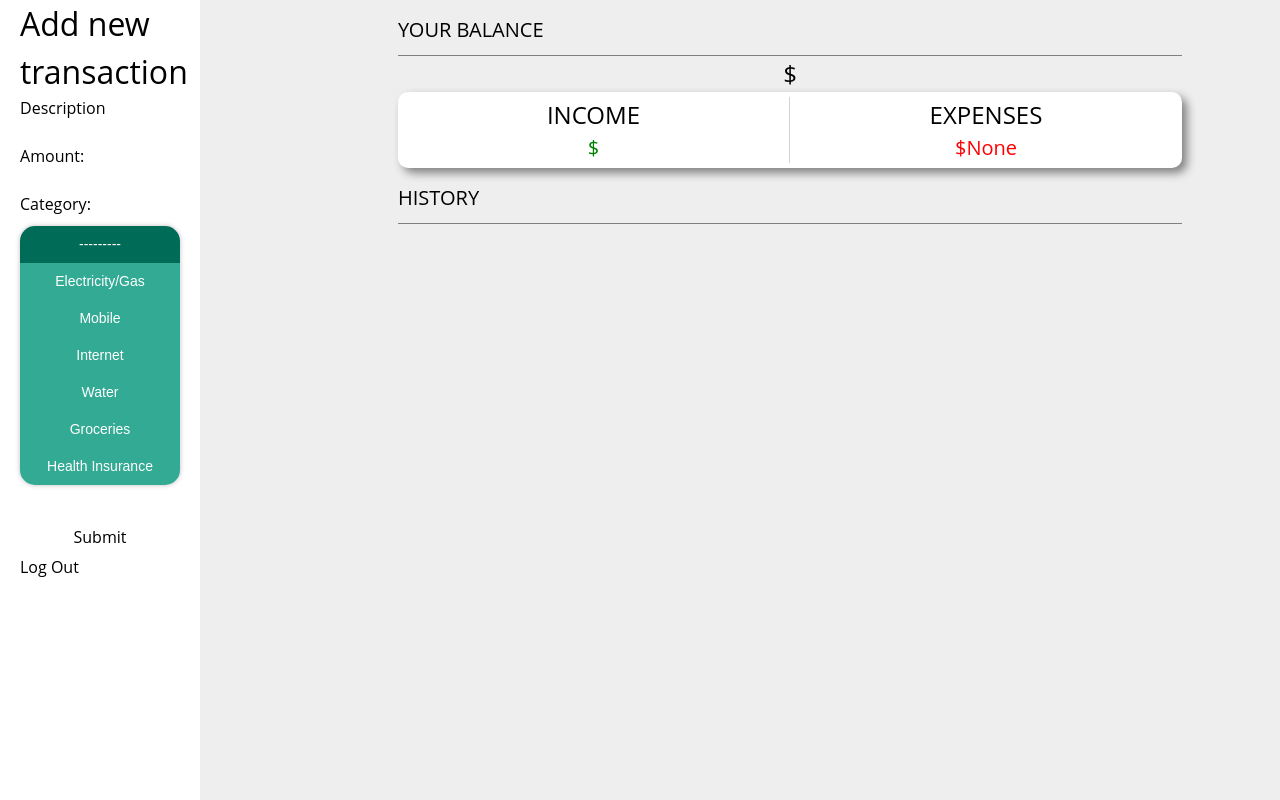
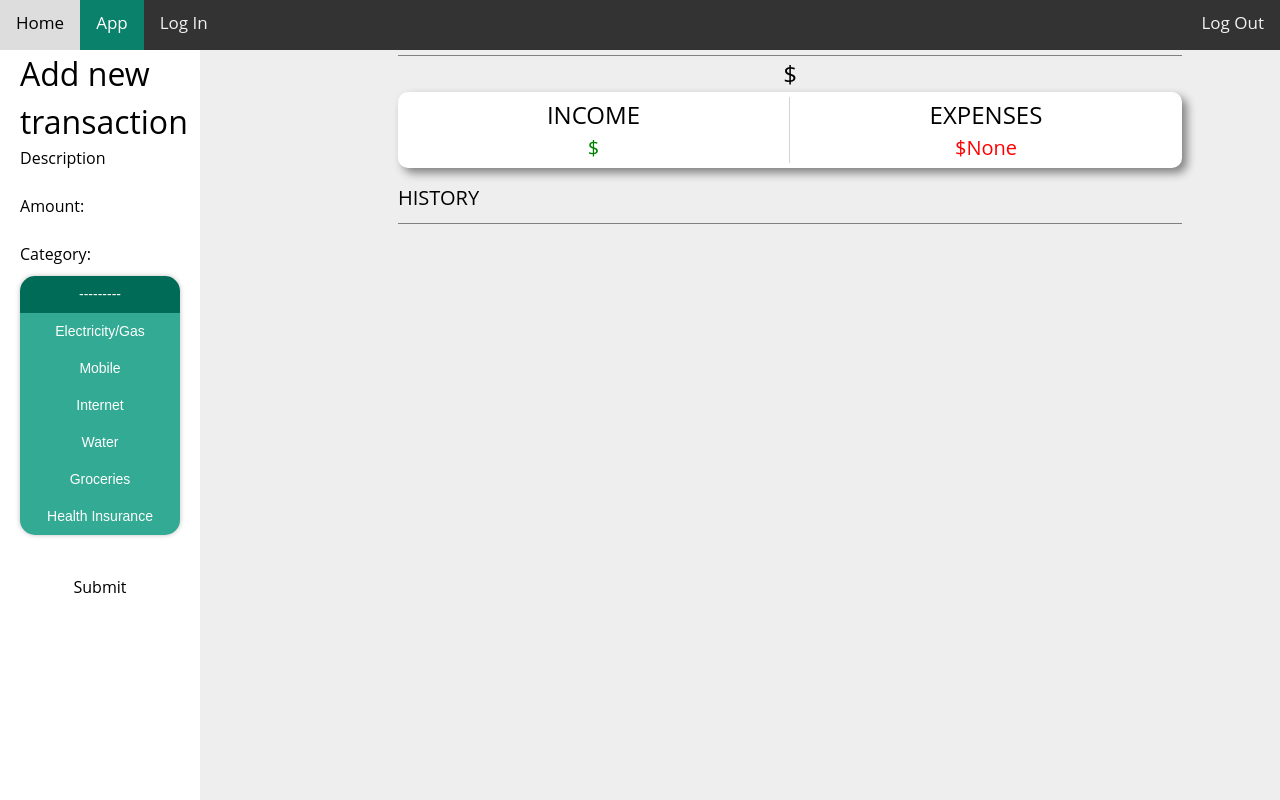
Before and after one commit to michaellisitsa/expense_tracker, a Django app: page /app/ in a window 1280 px wide. Run offline with Django 3.2, Linux system fonts and the light colour scheme; the visitor is signed in with stand-in values (Sample User, id 1); data that the repository does not hold is empty.

Commit message:
Add navbar with routes for different pages

```diff
--- a/expensetracker/core/static/app/style.css
+++ b/expensetracker/core/static/app/style.css
@@ -1,12 +1,55 @@
+:root {
+  --navHeight: 50px;
+}
+
+/* Nav menu styling */
+/* Add a black background color to the top navigation */
+.topnav {
+  background-color: #333;
+  overflow: hidden;
+  width:100%;
+  height: var(--navHeight);
+  display: block;
+  position: fixed;
+}
+
+/* Style the links inside the navigation bar */
+.topnav a, .logoutBtn {
+  float: left;
+  color: #f2f2f2;
+  text-align: center;
+  padding: 14px 16px;
+  text-decoration: none;
+  font-size: 17px;
+  height: 100%;
+}
+
+/* Change the color of links on hover */
+.topnav a:hover, .logoutBtn:hover {
+  background-color: #ddd;
+  color: black;
+}
+
+/* Add a color to the active/current link */
+.topnav a.active {
+  background-color: rgba(0, 149, 120, 0.8);
+  color: white;
+}
+
+/* Right-aligned section inside the top navigation */
+.topnav-right {
+  float: right;
+}
+
 /* Sidebar fixed to the top left, however media query will override when < 600px */
 .sidebar {
   background-color: white;
   padding: 0 20px;
   position: fixed;
   left: 0;
-  top: 0px;
+  bottom: 0px;
   width: 200px;
-  height: 100%;
+  height: calc(100% - var(--navHeight));
 }
 
 /* Style the outside container for the checkboxes */
@@ -33,9 +76,6 @@ ul.radio__label li {
   color: #ffffff;
   cursor: pointer;
   transition: background-color 0.1s;
-}
-
-ul.radio__label label {
 }
 
 input.radio__label {
--- a/templates/account/login.html
+++ b/templates/account/login.html
@@ -1,4 +1,6 @@
-{% extends "base.html" %} {% load static %} {% block content %}
+{% extends "base.html" %} {% load static %}
+{% block content %}
+{% include "core/includes/tabs.html" with active_tab='login' %}
 <h2>Log In</h2>
 <form method="post">
   {%csrf_token%} {{form.as_p}}
--- a/templates/base.html
+++ b/templates/base.html
@@ -8,6 +8,12 @@
     <link rel="stylesheet" type="text/css" href="{% static 'app/reset.css' %}" />
   </head>
   <body>
+    <!-- NAVBAR -->
+    <!-- <nav class="navbar">
+      <ul id="nav_list">
+        <li>{%}</li>
+      </ul>
+    </nav> -->
     {% block content %} {% endblock %}
   </body>
 </html>
--- a/templates/core/app.html
+++ b/templates/core/app.html
@@ -1,4 +1,5 @@
 {% extends "base.html" %} {% load static %} {% block content %}
+{% include "core/includes/tabs.html" with active_tab='app' %}
 {% load myfilters %} {% if user.is_authenticated %}
   <div class="sidebar">
     <h2>Add new transaction</h2>
@@ -15,10 +16,6 @@
       <input type="submit" value="Submit" />
     </form>
     <p>{% include 'core/includes/messages.html' %}</p>
-    <form method="POST" action="{% url 'account_logout' %}">
-      {% csrf_token %}
-      <button type="submit">Log Out</button>
-    </form>
   </div>
   <main>
     <section class="balance-section">
--- /dev/null
+++ b/templates/core/includes/tabs.html
@@ -0,0 +1,13 @@
+<!-- Dynamicaly set active on currently open tab
+https://djangosnippets.org/snippets/2421/ -->
+<nav class="topnav">
+    <a class="{% if active_tab == 'index' %} active{% endif %}" href="{%url 'core:index' %}">Home</a>
+    <a class="{% if active_tab == 'app' %} active{% endif %}" href="{%url 'core:app' %}">App</a>
+    <a class="{% if active_tab == 'login' %} active{% endif %}" href="{% url 'account_login' %}">Log In</a>
+    <div class="topnav-right">
+        <form method="POST" action="{% url 'account_logout' %}">
+            {% csrf_token %}
+            <button class="logoutBtn" type="submit">Log Out</button>
+        </form>
+    <div class="topnav-right">
+</nav>
--- a/templates/core/index.html
+++ b/templates/core/index.html
@@ -1,4 +1,5 @@
 {% extends "base.html" %} {% load static %} {% block content %}
+{% include "core/includes/tabs.html" with active_tab='index' %}
 <h1>Expense Tracker</h1>
 {% if user.is_authenticated %} Hi {{user.email}}!
 <p><a href="{%url 'account_logout' %}">Log Out </a></p>
```
